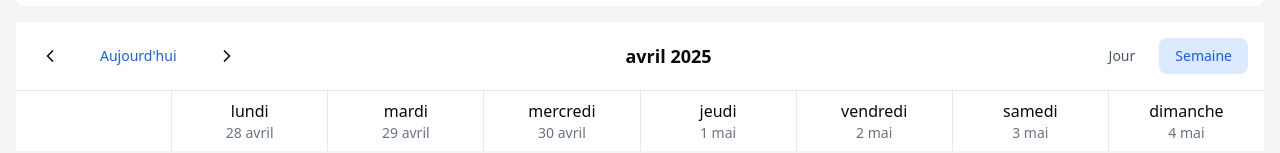
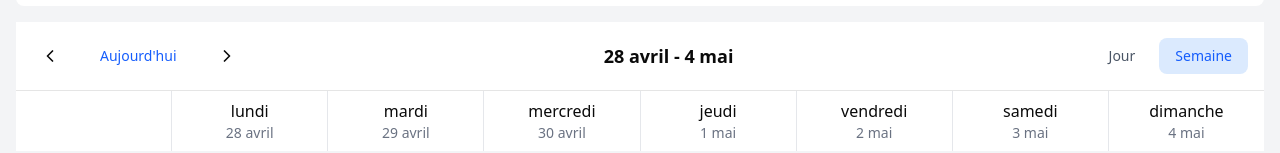
Before and after one commit to IvanFranck/my-calendar, a React (Vite) app: page / in a window 1280 px wide. Both pictures are taken after a click on the tab "Agents". Shown: the part 204-357 px from the top of the page. Built offline with nearby package versions, Linux system fonts and the light colour scheme.

Commit message:
refactor AgentCalendar and CalendarNavigation to support dynamic date ranges based on view type, enhancing state management and display logic

```diff
--- a/src/components/agent-calendar/AgentCalendar.tsx
+++ b/src/components/agent-calendar/AgentCalendar.tsx
@@ -1,4 +1,4 @@
-import React from 'react';
+import React, { useEffect, useState } from 'react';
 import { DndContext, DragEndEvent, KeyboardSensor, PointerSensor, useSensor, useSensors } from '@dnd-kit/core';
 import { format, startOfWeek, endOfWeek, eachDayOfInterval } from 'date-fns';
 import { useCalendarStore } from '../../stores/calendarStore';
@@ -12,6 +12,7 @@ export const AgentCalendar: React.FC = () => {
         currentDate,
         tasks,
         agents,
+        view,
         moveTask,
     } = useCalendarStore();
 
@@ -20,9 +21,18 @@ export const AgentCalendar: React.FC = () => {
         useSensor(KeyboardSensor)
     );
 
-    const weekStart = startOfWeek(currentDate, { weekStartsOn: 1 });
-    const weekEnd = endOfWeek(currentDate, { weekStartsOn: 1 });
-    const days = eachDayOfInterval({ start: weekStart, end: weekEnd });
+    const [days, setDays] = useState<Date[]>([]);
+
+    useEffect(() => {
+        if (view === 'week') {
+            const weekStart = startOfWeek(currentDate, { weekStartsOn: 1 });
+            const weekEnd = endOfWeek(currentDate, { weekStartsOn: 1 });
+            const days = eachDayOfInterval({ start: weekStart, end: weekEnd });
+            setDays(days);
+        } else {
+            setDays([currentDate]);
+        }
+    }, [currentDate, view]);
 
     const handleDragEnd = (event: DragEndEvent) => {
         const { active, over } = event;
@@ -48,7 +58,7 @@ export const AgentCalendar: React.FC = () => {
         <div className="flex flex-col h-full">
             <DndContext sensors={sensors} onDragEnd={handleDragEnd}>
                 <TasksBucket />
-                <CalendarNavigation />
+                <CalendarNavigation days={days} />
                 <CalendarHeader days={days} />
                 <div className="flex-1 grid grid-cols-8 gap-px bg-gray-200 mt-4">
                     <div className="bg-white text-center">
--- a/src/components/agent-calendar/CalendarNavigation.tsx
+++ b/src/components/agent-calendar/CalendarNavigation.tsx
@@ -1,11 +1,28 @@
-import React from 'react';
+import React, { useMemo } from 'react';
 import { format } from 'date-fns';
 import { fr } from 'date-fns/locale';
 import { useCalendarStore } from '../../stores/calendarStore';
 import { ChevronLeft, ChevronRight } from 'lucide-react';
 
-export const CalendarNavigation: React.FC = () => {
+interface CalendarNavigationProps {
+    days: Date[];
+}
+
+export const CalendarNavigation: React.FC<CalendarNavigationProps> = ({ days }) => {
     const { currentDate, view, setCurrentDate, setView } = useCalendarStore();
+
+    const displayDays = useMemo(() => {
+        if (days.length === 0) {
+            return '';
+        }
+        if (view === 'week') {
+            const weekStart = format(days[0], 'd MMMM', { locale: fr });
+            const weekEnd = format(days[days.length - 1], 'd MMMM', { locale: fr });
+            return `${weekStart} - ${weekEnd}`;
+        } else {
+            return format(days[0], 'd MMMM yyyy', { locale: fr });
+        }
+    }, [days, view, currentDate]);
 
     const goToPrevious = () => {
         const newDate = new Date(currentDate);
@@ -31,6 +48,7 @@ export const CalendarNavigation: React.FC = () => {
         setCurrentDate(new Date());
     };
 
+
     return (
         <div className="flex items-center justify-between p-4 bg-white border-b">
             <div className="flex items-center space-x-4">
@@ -55,7 +73,7 @@ export const CalendarNavigation: React.FC = () => {
             </div>
 
             <div className="text-lg font-semibold">
-                {format(currentDate, 'MMMM yyyy', { locale: fr })}
+                {displayDays}
             </div>
 
             <div className="flex items-center space-x-2">
```
